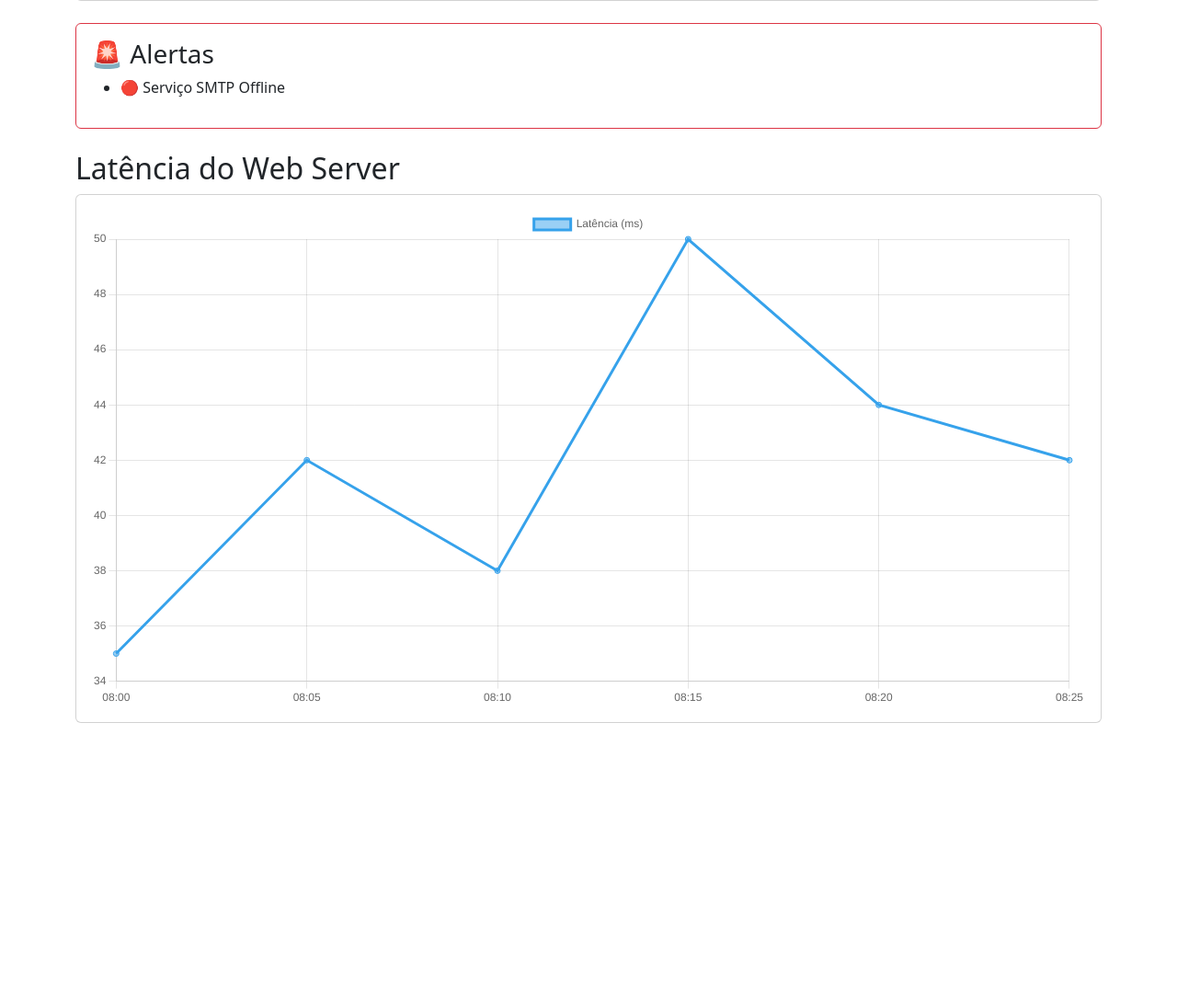
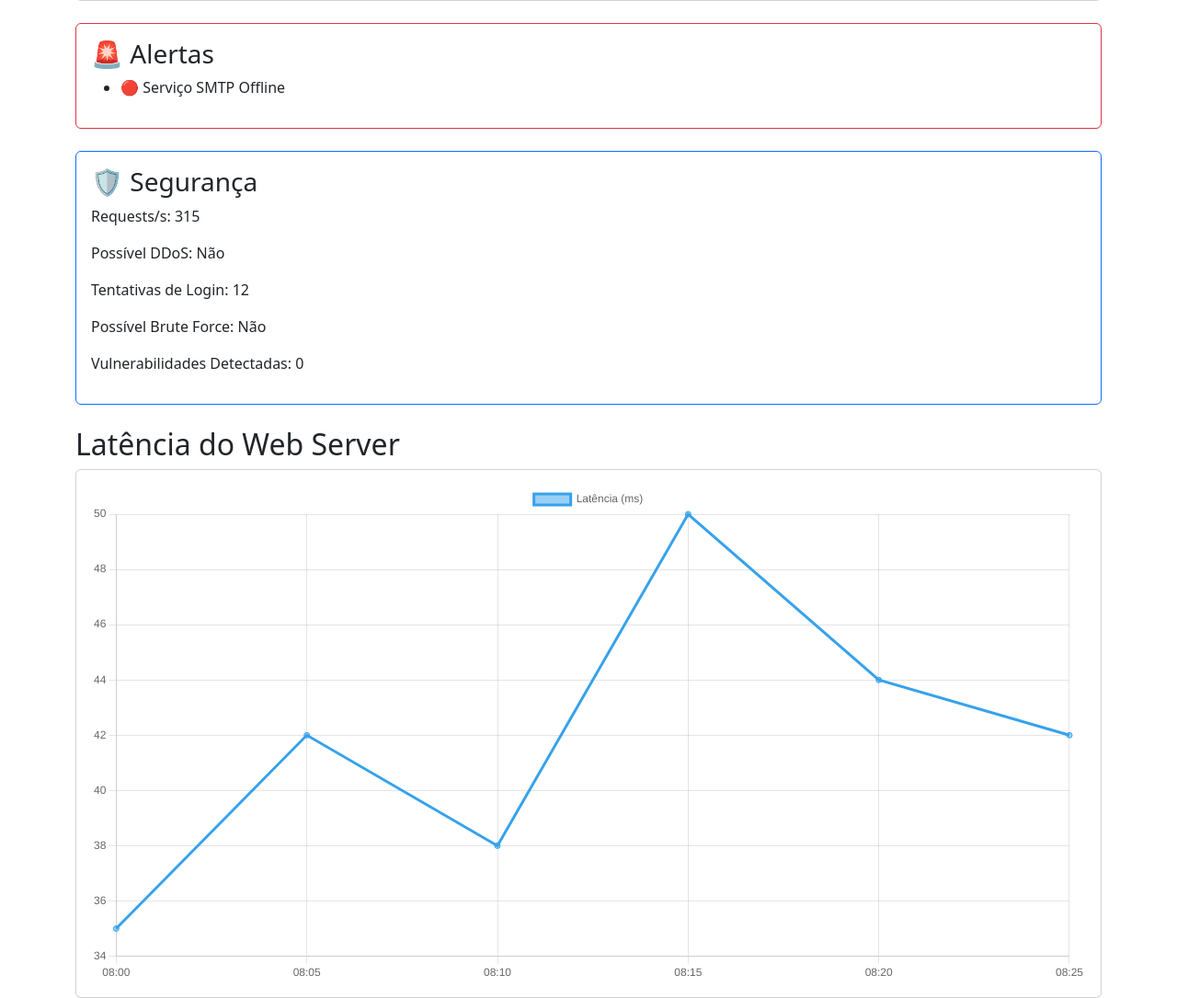
Before and after one commit to thiagodellano/NetWatch, a Flask app: page / in a window 1280 px wide. Shown: the part 606-1691 px from the top of the page at 92% size. Before the commit the page ends 1392 px from the top, so only its background shows below. Run offline with Flask 3, Linux system fonts and the light colour scheme.

Commit message:
Adiciona painel de seguranca e monitoramento

```diff
--- a/app.py
+++ b/app.py
@@ -36,6 +36,14 @@ def home():
         "disponibilidade": 75
     }
 
+    seguranca = {
+        "requests": 315,
+        "ddos": "Não",
+        "tentativas_login": 12,
+        "bruteforce": "Não",
+        "vulnerabilidades": 0
+    }
+
     alertas = []
 
     if dados["web"]["latencia"] > 45:
@@ -48,7 +56,8 @@ def home():
         "dashboard.html",
         dados=dados,
         resumo=resumo,
-        alertas=alertas
+        alertas=alertas,
+        seguranca=seguranca
     )
 
 if __name__ == "__main__":
--- a/templates/dashboard.html
+++ b/templates/dashboard.html
@@ -15,6 +15,7 @@
 
     <div class="row">
 
+        <!-- Web Server -->
         <div class="col-md-3">
             <div class="card border-success">
                 <div class="card-body">
@@ -24,13 +25,18 @@
                         {{ dados.web.status }}
                     </p>
 
-                    <p>Latência: {{ dados.web.latencia }} ms</p>
+                    <p>
+                        Latência: {{ dados.web.latencia }} ms
+                    </p>
 
-                    <p>Requests/s: {{ dados.web.rps }}</p>
+                    <p>
+                        Requests/s: {{ dados.web.rps }}
+                    </p>
                 </div>
             </div>
         </div>
 
+        <!-- Database -->
         <div class="col-md-3">
             <div class="card border-success">
                 <div class="card-body">
@@ -40,13 +46,18 @@
                         {{ dados.database.status }}
                     </p>
 
-                    <p>CPU: {{ dados.database.cpu }}%</p>
+                    <p>
+                        CPU: {{ dados.database.cpu }}%
+                    </p>
 
-                    <p>Memória: {{ dados.database.memoria }}%</p>
+                    <p>
+                        Memória: {{ dados.database.memoria }}%
+                    </p>
                 </div>
             </div>
         </div>
 
+        <!-- DNS -->
         <div class="col-md-3">
             <div class="card border-warning">
                 <div class="card-body">
@@ -56,11 +67,14 @@
                         {{ dados.dns.status }}
                     </p>
 
-                    <p>Tempo resposta: {{ dados.dns.tempo }} ms</p>
+                    <p>
+                        Tempo resposta: {{ dados.dns.tempo }} ms
+                    </p>
                 </div>
             </div>
         </div>
 
+        <!-- SMTP -->
         <div class="col-md-3">
             <div class="card border-danger">
                 <div class="card-body">
@@ -70,7 +84,9 @@
                         {{ dados.smtp.status }}
                     </p>
 
-                    <p>Falhas: {{ dados.smtp.falhas }}</p>
+                    <p>
+                        Falhas: {{ dados.smtp.falhas }}
+                    </p>
                 </div>
             </div>
         </div>
@@ -79,6 +95,7 @@
 
     <hr class="mt-5">
 
+    <!-- Resumo Geral -->
     <div class="card mb-4">
         <div class="card-body">
 
@@ -90,11 +107,16 @@
 
             <p>🔴 Offline: {{ resumo.offline }}</p>
 
-            <p><strong>Disponibilidade: {{ resumo.disponibilidade }}%</strong></p>
+            <p>
+                <strong>
+                    Disponibilidade: {{ resumo.disponibilidade }}%
+                </strong>
+            </p>
 
         </div>
     </div>
 
+    <!-- Alertas -->
     <div class="card border-danger mb-4">
         <div class="card-body">
 
@@ -117,6 +139,37 @@
         </div>
     </div>
 
+    <!-- Segurança -->
+    <div class="card border-primary mb-4">
+        <div class="card-body">
+
+            <h3>🛡️ Segurança</h3>
+
+            <p>
+                Requests/s: {{ seguranca.requests }}
+            </p>
+
+            <p>
+                Possível DDoS: {{ seguranca.ddos }}
+            </p>
+
+            <p>
+                Tentativas de Login: {{ seguranca.tentativas_login }}
+            </p>
+
+            <p>
+                Possível Brute Force: {{ seguranca.bruteforce }}
+            </p>
+
+            <p>
+                Vulnerabilidades Detectadas:
+                {{ seguranca.vulnerabilidades }}
+            </p>
+
+        </div>
+    </div>
+
+    <!-- Gráfico -->
     <h2 class="mt-4">Latência do Web Server</h2>
 
     <div class="card">
```
